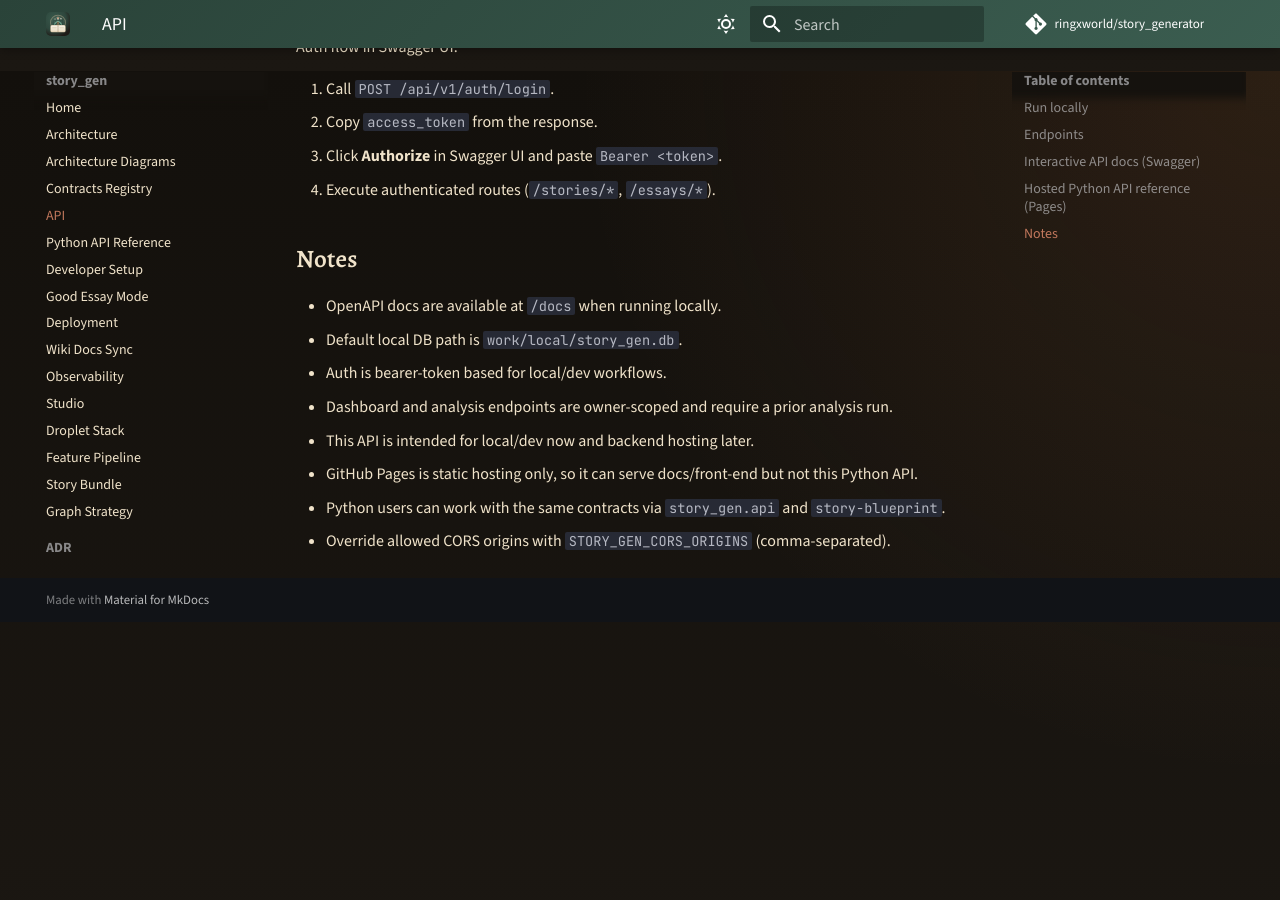
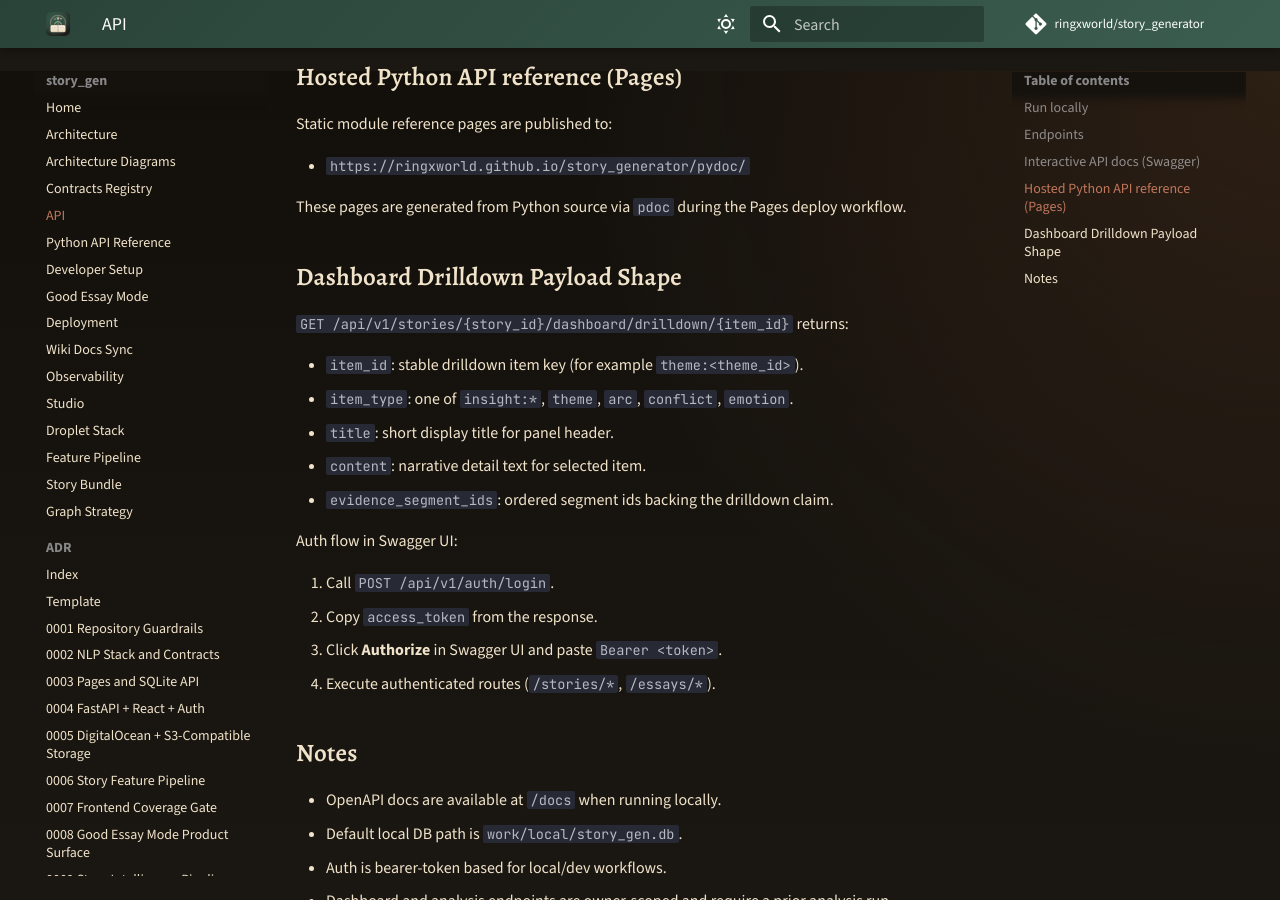
Before and after one commit to ringxworld/story_generator, an MkDocs documentation site: the page built from docs/api.md, in a window 1280 px wide and 900 px high, scrolled down 2629 px. Built offline with MkDocs 1.6.1 and Material for MkDocs 9.7.7, drawn with Linux system fonts in a browser that asks for light colours; comment, search, counter and statistics services are not loaded; before the commit the page ends 3251 px from its top, so only the background shows below that; some of the changed text lies outside the part shown.

Commit message:
feat(dashboard): add versioned v1 read-model endpoints

```diff
--- a/docs/api.md
+++ b/docs/api.md
@@ -44,10 +44,16 @@
   - Returns latest persisted analysis run summary for that story.
 - `GET /api/v1/stories/{story_id}/dashboard/overview`
   - Returns big-picture card payload for dashboard.
+- `GET /api/v1/stories/{story_id}/dashboard/v1/overview`
+  - Versioned alias of dashboard overview payload for frontend contract pinning.
 - `GET /api/v1/stories/{story_id}/dashboard/timeline`
   - Returns timeline lane payloads for actual-time and narrative-order views.
+- `GET /api/v1/stories/{story_id}/dashboard/v1/timeline`
+  - Versioned alias of timeline lane payloads.
 - `GET /api/v1/stories/{story_id}/dashboard/themes/heatmap`
   - Returns theme-by-stage intensity cells.
+- `GET /api/v1/stories/{story_id}/dashboard/v1/themes/heatmap`
+  - Versioned alias of theme heatmap payload.
 - `GET /api/v1/stories/{story_id}/dashboard/arcs`
   - Returns arc chart points (character/conflict/emotion lanes).
 - `GET /api/v1/stories/{story_id}/dashboard/drilldown/{item_id}`
@@ -83,6 +89,16 @@
 
 These pages are generated from Python source via `pdoc` during the Pages deploy workflow.
 
+## Dashboard Drilldown Payload Shape
+
+`GET /api/v1/stories/{story_id}/dashboard/drilldown/{item_id}` returns:
+
+- `item_id`: stable drilldown item key (for example `theme:<theme_id>`).
+- `item_type`: one of `insight:*`, `theme`, `arc`, `conflict`, `emotion`.
+- `title`: short display title for panel header.
+- `content`: narrative detail text for selected item.
+- `evidence_segment_ids`: ordered segment ids backing the drilldown claim.
+
 Auth flow in Swagger UI:
 
 1. Call `POST /api/v1/auth/login`.
--- a/mkdocs.yml
+++ b/mkdocs.yml
@@ -70,6 +70,7 @@
       - 0018 Wiki Docs + Product-First Pages: adr/0018-wiki-docs-and-product-first-pages.md
       - 0020 Pages Hosted MkDocs Snapshot: adr/0020-pages-hosted-mkdocs-snapshot.md
       - 0021 Pages Hosted Python API Reference: adr/0021-pages-hosted-python-api-reference.md
+      - 0022 Dashboard Read-Model v1 Endpoints: adr/0022-dashboard-read-model-v1-endpoints.md
   - Guides:
       - Dependency Charts: dependency_charts.md
       - Reference Pipeline: reference_pipeline.md
```
Also changed, not shown: docs/adr/0022-dashboard-read-model-v1-endpoints.md (added, +52 -0 lines), docs/adr/README.md (+1 -1 lines), 6 other files.
